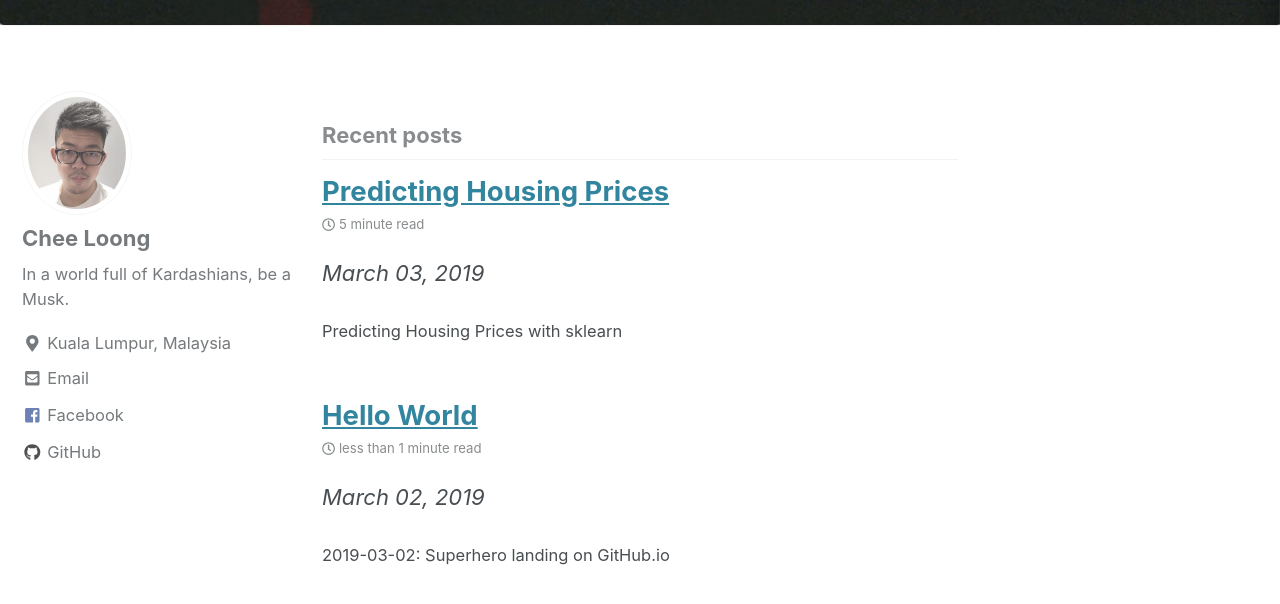
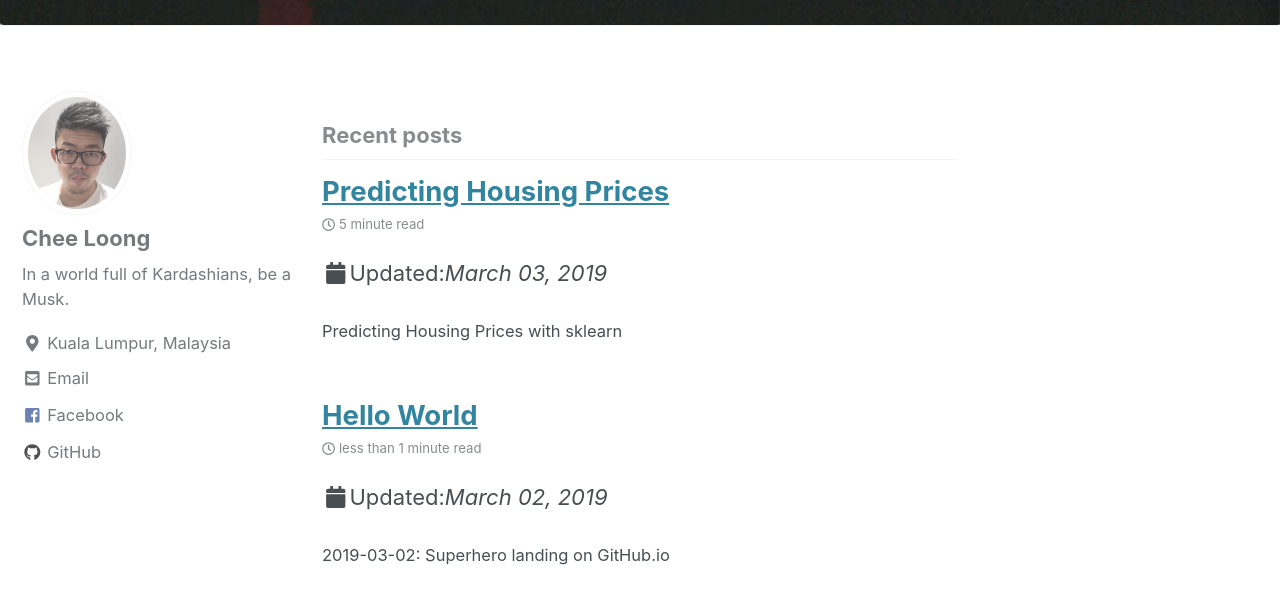
Before and after one commit to CheeLoong/CheeLoong.github.io, a Jekyll site: the page built from index.html, in a window 1280 px wide and 900 px high, scrolled down 335 px. Shown: the top 604 px of the window. Built offline with Jekyll 4.4.1, drawn with Linux system fonts in a browser that asks for light colours; cached includes are drawn as plain includes; the list of posts is cut into pages by our own code.

Commit message:
amend update time format

```diff
--- a/_includes/archive-single.html
+++ b/_includes/archive-single.html
@@ -41,7 +41,7 @@
     {% elsif post.collection == 'publications' %}
       <p>Published in <i>{{ post.venue }}</i>, {{ post.date | default: "1900-01-01" | date: "%Y" }} </p>
     {% elsif post.date %}
-     <p class="page__date"><!--<strong><i class="fa fa-fw fa-calendar" aria-hidden="true"></i>{{ site.data.ui-text[site.locale].date_label | default: "Updated:" }}</strong> --> <i><time datetime="{{ post.date | default: "1900-01-01" | date_to_xmlschema }}">{{ post.date | default: "1900-01-01" | date: "%B %d, %Y" }}</time></i></p>
+     <p class="page__date"><i class="fa fa-fw fa-calendar" aria-hidden="true"></i>{{ site.data.ui-text[site.locale].date_label | default: "Updated:" }}<i><time datetime="{{ post.date | default: "1900-01-01" | date_to_xmlschema }}">{{ post.date | default: "1900-01-01" | date: "%B %d, %Y" }}</time></i></p>
     {% endif %}
 
     {% if post.excerpt %}<p class="archive__item-excerpt" itemprop="description">{{ post.excerpt | markdownify | strip_html | truncate: 160 }}</p>{% endif %}
```
